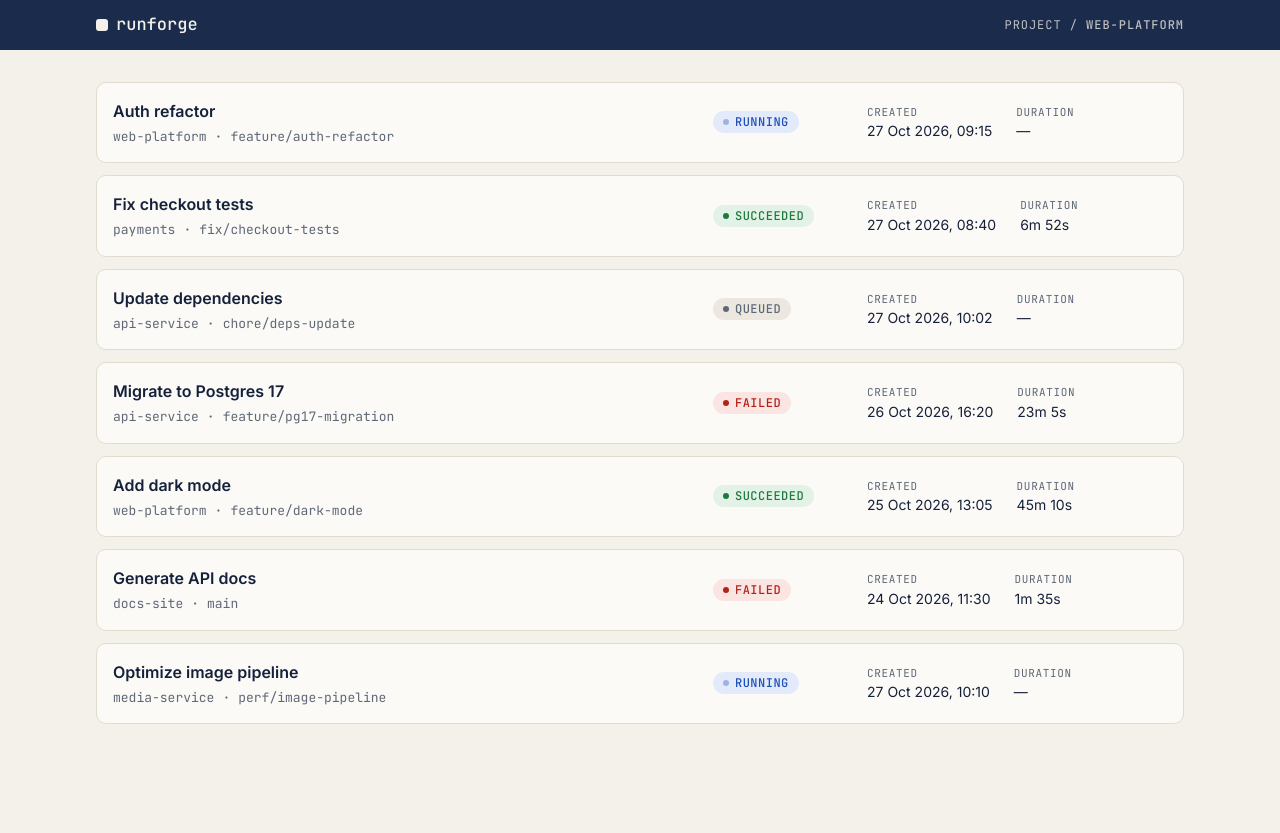
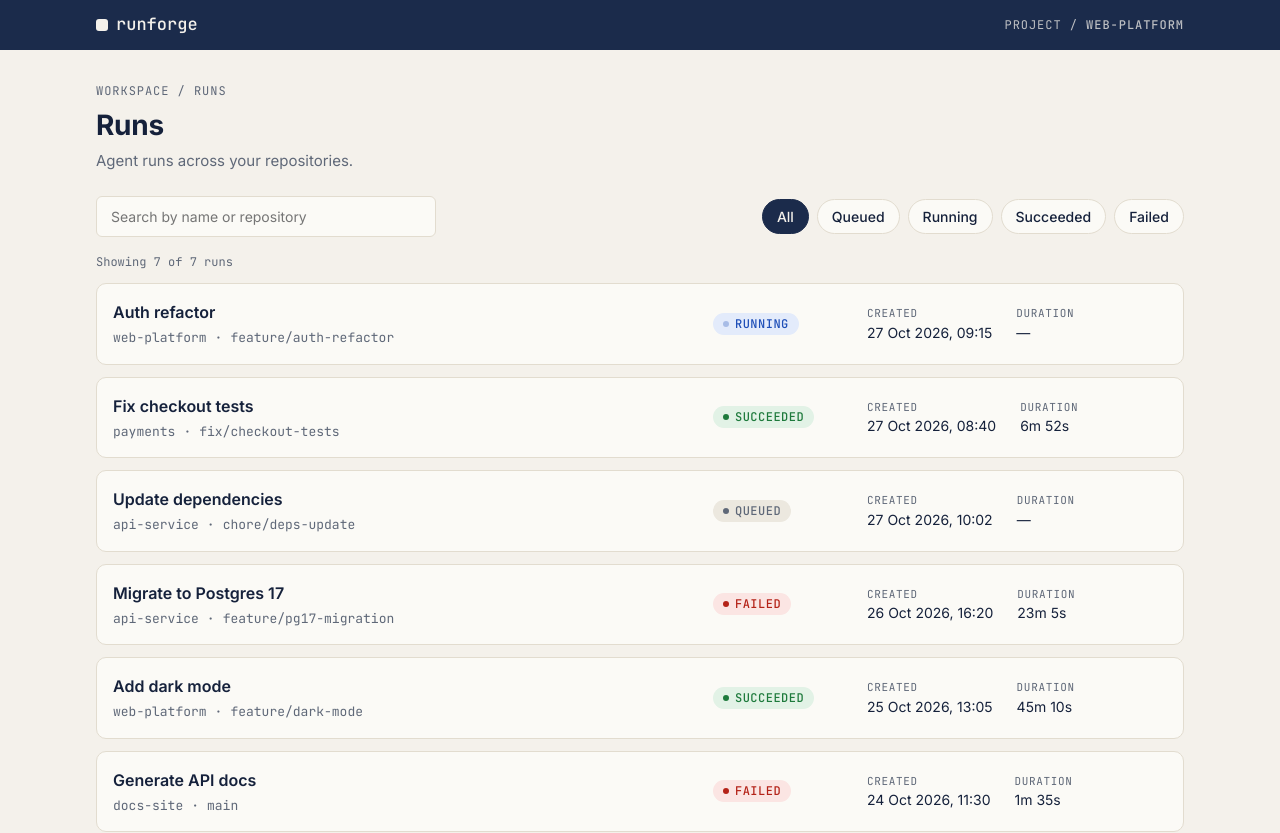
Before and after one commit to kiseyka/runforge-runs, a React (Vite) app: page / in a window 1280 px wide. Shown: the top 833 px of the page. Before the commit the page ends 800 px from the top, so only its background shows below. Built offline with nearby package versions, Linux system fonts and the light colour scheme.

Commit message:
feat: add RunsPage with loading, empty and error states

```diff
--- a/src/App.tsx
+++ b/src/App.tsx
@@ -1,20 +1,10 @@
 import { Layout } from "./components/Layout/Layout";
-import { RunList } from "./components/RunList/RunList";
-import { useRuns } from "./hooks/useRuns";
+import { RunsPage } from "./pages/RunsPage/RunsPage";
 
 function App() {
-  const { state, retry } = useRuns();
-
   return (
     <Layout>
-      {state.status === "loading" && <p>Loading...</p>}
-      {state.status === "error" && (
-        <div>
-          <p>{state.error}</p>
-          <button onClick={retry}>Retry</button>
-        </div>
-      )}
-      {state.status === "success" && <RunList runs={state.runs} />}
+      <RunsPage />
     </Layout>
   );
 }
--- /dev/null
+++ b/src/components/RunsSkeleton/RunsSkeleton.module.css
@@ -0,0 +1,51 @@
+.list {
+  display: grid;
+  gap: var(--space-3);
+  margin: 0;
+  padding: 0;
+  list-style: none;
+}
+
+.card {
+  display: grid;
+  gap: var(--space-3);
+  padding: var(--space-4);
+  background: var(--color-surface);
+  border: 1px solid var(--color-border);
+  border-radius: var(--radius-md);
+}
+
+.line {
+  display: block;
+  height: 12px;
+  border-radius: 4px;
+  background: var(--color-border);
+  animation: shimmer 1.2s ease-in-out infinite;
+}
+
+.title {
+  width: 40%;
+  height: 16px;
+}
+
+.meta {
+  width: 60%;
+}
+
+.badge {
+  width: 90px;
+  height: 20px;
+  border-radius: 999px;
+}
+
+@keyframes shimmer {
+  50% {
+    opacity: 0.5;
+  }
+}
+
+@media (prefers-reduced-motion: reduce) {
+  .line {
+    animation: none;
+  }
+}
--- /dev/null
+++ b/src/components/RunsSkeleton/RunsSkeleton.tsx
@@ -0,0 +1,20 @@
+import styles from "./RunsSkeleton.module.css";
+
+const SKELETON_COUNT = 4;
+
+export function RunsSkeleton() {
+  return (
+    <div role="status">
+      <span className="visually-hidden">Loading runs…</span>
+      <ul className={styles.list} aria-hidden="true">
+        {Array.from({ length: SKELETON_COUNT }, (_, index) => (
+          <li key={index} className={styles.card}>
+            <span className={`${styles.line} ${styles.title}`} />
+            <span className={`${styles.line} ${styles.meta}`} />
+            <span className={`${styles.line} ${styles.badge}`} />
+          </li>
+        ))}
+      </ul>
+    </div>
+  );
+}
--- /dev/null
+++ b/src/components/StateMessage/StateMessage.module.css
@@ -0,0 +1,20 @@
+.message {
+  padding: var(--space-7) var(--space-5);
+  border: 1px dashed var(--color-border);
+  border-radius: var(--radius-md);
+  text-align: center;
+}
+
+.title {
+  font-size: 17px;
+  font-weight: 600;
+}
+
+.description {
+  margin-top: var(--space-1);
+  color: var(--color-text-muted);
+}
+
+.action {
+  margin-top: var(--space-4);
+}
--- /dev/null
+++ b/src/components/StateMessage/StateMessage.tsx
@@ -0,0 +1,24 @@
+import type { ReactNode } from "react";
+import styles from "./StateMessage.module.css";
+
+type StateMessageProps = {
+  title: string;
+  description: string;
+  action?: ReactNode;
+  role?: "alert" | "status";
+};
+
+export function StateMessage({
+  title,
+  description,
+  action,
+  role = "status",
+}: StateMessageProps) {
+  return (
+    <div className={styles.message} role={role}>
+      <p className={styles.title}>{title}</p>
+      <p className={styles.description}>{description}</p>
+      {action && <div className={styles.action}>{action}</div>}
+    </div>
+  );
+}
--- a/src/index.css
+++ b/src/index.css
@@ -67,3 +67,14 @@ select {
   outline: 2px solid var(--color-focus);
   outline-offset: 2px;
 }
+.visually-hidden {
+  position: absolute;
+  width: 1px;
+  height: 1px;
+  padding: 0;
+  margin: -1px;
+  overflow: hidden;
+  clip: rect(0, 0, 0, 0);
+  white-space: nowrap;
+  border: 0;
+}
--- /dev/null
+++ b/src/pages/RunsPage/RunsPage.module.css
@@ -0,0 +1,45 @@
+.header {
+  margin-bottom: var(--space-5);
+}
+
+.eyebrow {
+  font-family: var(--font-mono);
+  font-size: 12px;
+  text-transform: uppercase;
+  letter-spacing: 0.08em;
+  color: var(--color-text-muted);
+}
+
+.title {
+  margin-top: var(--space-1);
+  font-size: 28px;
+  font-weight: 700;
+  letter-spacing: -0.01em;
+}
+
+.subtitle {
+  margin-top: var(--space-1);
+  color: var(--color-text-muted);
+}
+
+.toolbar {
+  display: flex;
+  flex-direction: column;
+  gap: var(--space-3);
+  margin-bottom: var(--space-4);
+}
+
+.count {
+  margin-bottom: var(--space-3);
+  font-family: var(--font-mono);
+  font-size: 12px;
+  color: var(--color-text-muted);
+}
+
+@media (min-width: 768px) {
+  .toolbar {
+    flex-direction: row;
+    align-items: center;
+    justify-content: space-between;
+  }
+}
--- /dev/null
+++ b/src/pages/RunsPage/RunsPage.tsx
@@ -0,0 +1,90 @@
+import { useState } from "react";
+import { Button } from "../../components/Button/Button";
+import { RunList } from "../../components/RunList/RunList";
+import { RunsSkeleton } from "../../components/RunsSkeleton/RunsSkeleton";
+import { SearchInput } from "../../components/SearchInput/SearchInput";
+import { StateMessage } from "../../components/StateMessage/StateMessage";
+import { StatusFilter } from "../../components/StatusFilter/StatusFilter";
+import { useRuns } from "../../hooks/useRuns";
+import type { RunStatusFilter } from "../../types/run";
+import { filterRuns } from "../../utils/filterRuns";
+import styles from "./RunsPage.module.css";
+
+export function RunsPage() {
+  const { state, retry } = useRuns();
+  const [statusFilter, setStatusFilter] = useState<RunStatusFilter>("all");
+  const [query, setQuery] = useState("");
+
+  function resetFilters() {
+    setStatusFilter("all");
+    setQuery("");
+  }
+
+  function renderContent() {
+    if (state.status === "loading") {
+      return <RunsSkeleton />;
+    }
+
+    if (state.status === "error") {
+      return (
+        <StateMessage
+          role="alert"
+          title="Couldn't load runs"
+          description={state.error}
+          action={<Button onClick={retry}>Retry</Button>}
+        />
+      );
+    }
+
+    if (state.runs.length === 0) {
+      return (
+        <StateMessage
+          title="No runs yet"
+          description="Runs will appear here once agents start working."
+        />
+      );
+    }
+
+    const visibleRuns = filterRuns(state.runs, statusFilter, query);
+
+    if (visibleRuns.length === 0) {
+      return (
+        <StateMessage
+          title="No runs found"
+          description="Try a different search query or status filter."
+          action={
+            <Button variant="secondary" onClick={resetFilters}>
+              Reset filters
+            </Button>
+          }
+        />
+      );
+    }
+
+    return (
+      <>
+        <p className={styles.count}>
+          Showing {visibleRuns.length} of {state.runs.length} runs
+        </p>
+        <RunList runs={visibleRuns} />
+      </>
+    );
+  }
+
+  return (
+    <section>
+      <header className={styles.header}>
+        <p className={styles.eyebrow}>Workspace / Runs</p>
+        <h1 className={styles.title}>Runs</h1>
+        <p className={styles.subtitle}>Agent runs across your repositories.</p>
+      </header>
+
+      <div className={styles.toolbar}>
+        <SearchInput value={query} onChange={setQuery} />
+        <StatusFilter value={statusFilter} onChange={setStatusFilter} />
+      </div>
+
+      {renderContent()}
+    </section>
+  );
+}
```
